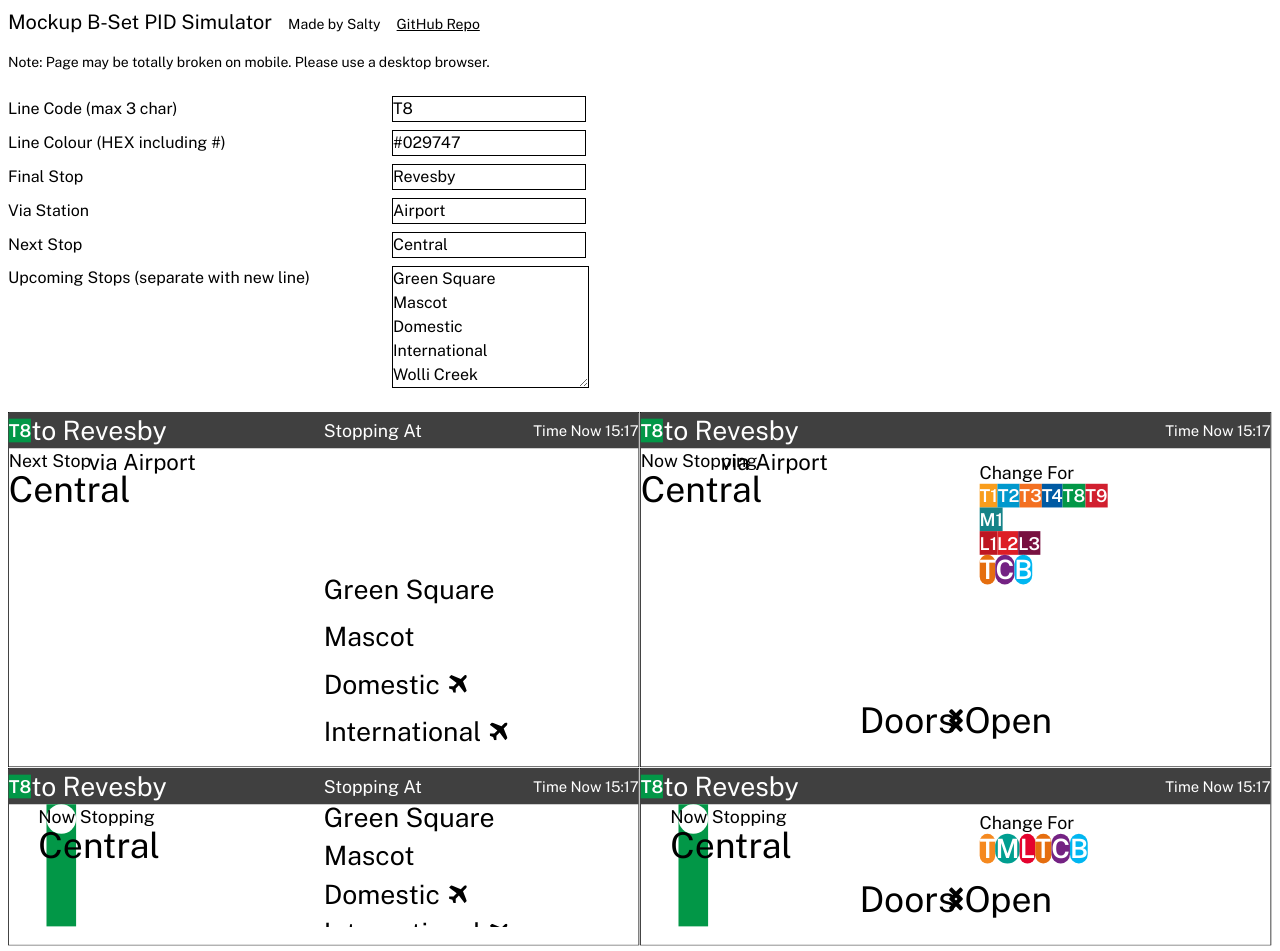
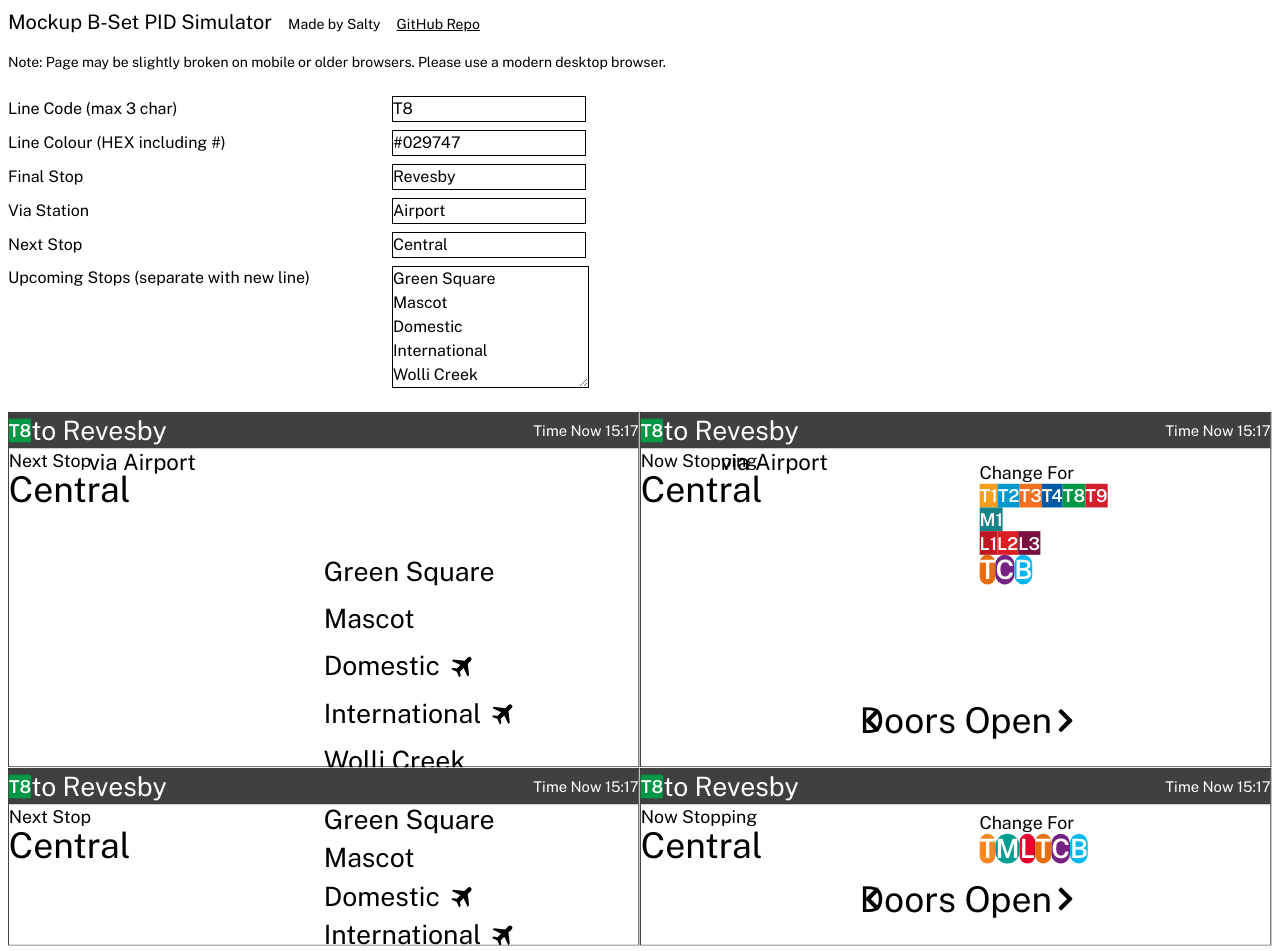
Before and after one commit to wutSalty/b-set-pid, a Next.js app: page /b-set-pid/ in a window 1280 px wide. Shown: the top 951 px of the page. Built offline with nearby package versions, Linux system fonts and the light colour scheme.

Commit message:
fix webkit support (mostly)

```diff
--- a/src/app/Components/big-stopping.tsx
+++ b/src/app/Components/big-stopping.tsx
@@ -20,30 +20,42 @@ export default function BigStopping(
   }
 ) {
   return (
-    <div className="aspect-video h-[480px] bg-background border inline-block align-top">
+    <div className="aspect-video h-[480px] bg-background border">
 
       <StandardHeader LineColour={LineColour} LineCode={LineCode} FinalStop={FinalStop} />
 
-      <div className="flex h-[calc(480px-75px-75px)]">
-        <div className="flex relative basis-1/2 h-[calc(480px-75px)]">
+      <div className="flex" style={{height: 480-75-75}}>
 
-          <div className="absolute left-[calc(28px+32px+40px+8px)]">
-            {ViaStop ? <p className="text-3xl">via {ViaStop}</p>: <></>}
+        <div className="flex basis-1/2" style={{height: 480-75}}>
+
+          {/* Via */}
+          <div className="h-0 w-0 overflow-visible">
+            {ViaStop ? <p className="text-3xl text-nowrap" style={{marginLeft: 28+32+40+8}}>via {ViaStop}</p>: <></>}
           </div>
 
-          <div className="relative w-[18] left-[calc(32px+28px-9px)]" style={{backgroundColor: LineColour}}>
-            <div className="bg-white border-[6] aspect-square w-[40] rounded-full relative right-[11] top-[182]" style={{borderColor: LineColour}}>
+          {/* Line */}
+          <div className="h-0 w-0 overflow-visible">
+            <div className="w-[18]" style={{backgroundColor: LineColour, marginLeft: 32+28-9, height: 480-75}}>
             </div>
           </div>
 
-          <div className='relative h-[100] left-[78] top-[148]'>
-            <p className="text-2xl">Now Stopping</p>
-            <p className="text-5xl">{NextStop}</p>
+          {/* Dot */}
+          <div className="h-0 w-0 overflow-visible">
+            <div className="bg-white border-[6] aspect-square w-[40] rounded-full ml-[11] mt-[182]" style={{borderColor: LineColour, marginLeft: 32+28-20}}>
+            </div>
+          </div>
+
+          {/* Next stop: */}
+          <div className="h-0 w-0 overflow-visible">
+            <div className="h-[100] ml-[102] mt-[146]">
+              <p className="text-2xl text-nowrap">Now Stopping</p>
+              <p className="text-5xl text-nowrap">{NextStop}</p>
+            </div>
           </div>
 
         </div>
 
-        <div className="basis-1/2 h-[calc(480px-75px-75px)] px-[32px] py-[16px] pr-0 pb-0">
+        <div className="basis-1/2 px-[32px] py-[16px] pr-0 pb-0" style={{height: 480-75-75}}>
           <p className="text-2xl">Change For</p>
           <div className='flex gap-[12] items-center flex-wrap mb-[12]'>
             <SquareIcon LineCode='T1' LineColour='#f99d1c' />
@@ -69,10 +81,14 @@ export default function BigStopping(
         </div>
       </div>
 
-      <div className="h-[75px] flex items-center justify-center relative">
-        <FaChevronLeft className='text-4xl absolute mr-[320]'/>
-        <p className="text-5xl relative">Doors Open</p>
-        <FaChevronRight className='text-4xl absolute ml-[320]'/>
+      <div className="h-[75px] flex items-center justify-center">
+        <div className="w-0 overflow-visible">
+          <FaChevronLeft className='text-4xl ml-[-56]'/>
+        </div>
+        <p className="text-5xl text-nowrap ml-[0]">Doors Open</p>
+        <div className="w-0 overflow-visible">
+          <FaChevronRight className='text-4xl ml-[16]'/>
+        </div>
       </div>
     </div>
   );
--- a/src/app/Components/big-upcoming.tsx
+++ b/src/app/Components/big-upcoming.tsx
@@ -1,4 +1,5 @@
-import { CSSProperties } from "react";
+'use client'
+import React, { CSSProperties, useEffect, useRef, useState } from "react";
 import Upcoming from "./upcoming";
 import StandardHeader from "./header";
 
@@ -10,7 +11,6 @@ export default function BigUpcoming(
     ViaStop,
     NextStop,
     UpcomingStops,
-    ScrollStyle,
   }:
   {
     LineColour: string,
@@ -19,49 +19,79 @@ export default function BigUpcoming(
     ViaStop: string,
     NextStop: string,
     UpcomingStops: string[],
-    ScrollStyle: CSSProperties,
   }
 ) {
+  const [height, setHeight] = useState(0);
+  const ref = useRef<HTMLDivElement>(null);
+
+  useEffect(() => {
+    if (ref.current) {
+      setHeight(ref.current.clientHeight);
+    }
+  }, []);
+
+  const ScrollStyleA = {
+    "--speed": `${UpcomingStops.length * 2}s`,
+    "--height": `-${height + 48}px`,
+  }
+
+  // 405 = 0%
+  // height + 48 = 100%
+
   return (
-    <div className="aspect-video h-[480px] bg-background border inline-block align-top">
+    <div className="aspect-video h-[480px] bg-background border">
 
       <StandardHeader LineColour={LineColour} LineCode={LineCode} FinalStop={FinalStop} />
 
-      <div className="flex h-[calc(480px-75px)]">
-        <div className="flex relative basis-1/2 h-[calc(480px-75px)]">
+      <div className="flex" style={{height: 480-75}}>
+        {/* Left side */}
+        <div className="flex basis-1/2" style={{height: 480-75}}>
 
-          <div className="absolute left-[calc(28px+32px+40px+8px)]">
-            {ViaStop ? <p className="text-3xl">via {ViaStop}</p>: <></>}
+          {/* Via Stop */}
+          <div className="h-0 w-0 overflow-visible">
+            {ViaStop ? <p className="text-3xl text-nowrap" style={{marginLeft: 28+32+40+8}}>via {ViaStop}</p>: <></>}
           </div>
 
-          {/* Line and dot */}
-          <div className="relative w-[18] left-[calc(32px+28px-9px)]" style={{backgroundColor: LineColour}}>
-            <div className="bg-white border-[6] aspect-square w-[40] rounded-full relative right-[11] top-[182]" style={{borderColor: LineColour}}>
+          {/* Line */}
+          <div className="h-0 w-0 overflow-visible">
+            <div className="w-[18]" style={{backgroundColor: LineColour, marginLeft: 32+28-9, height: 480-75}}>
+            </div>
+          </div>
+
+          {/* Dot */}
+          <div className="h-0 w-0 overflow-visible">
+            <div className="bg-white border-[6] aspect-square w-[40] rounded-full ml-[11] mt-[182]" style={{borderColor: LineColour, marginLeft: 32+28-20}}>
             </div>
           </div>
 
           {/* Next stop: */}
-          <div className="relative h-[100] left-[78] top-[148]">
-            <p className="text-2xl">Next Stop</p>
-            <p className="text-5xl">{NextStop}</p>
+          <div className="h-0 w-0 overflow-visible">
+            <div className="h-[100] ml-[102] mt-[146]">
+              <p className="text-2xl text-nowrap">Next Stop</p>
+              <p className="text-5xl text-nowrap">{NextStop}</p>
+            </div>
           </div>
 
         </div>
 
-        {/* right side */}
-        <div className="basis-1/2">
-          <div className="flex relative h-[405px]">
-            {/* Line and dot */}
-            <div className="relative w-[12] left-[72]" style={{backgroundColor: LineColour}}>
+        {/* Right side */}
+        <div className="flex basis-1/2 h-[405px]">
+
+          {/* Line */}
+          <div className="h-0 w-0 overflow-visible">
+            <div className="w-[12]" style={{backgroundColor: LineColour, marginLeft: 72, height: 480-75}}>
             </div>
+          </div>
 
-            {/* Next stop: */}
-            <div className="relative h-[32] left-[64] bottom-[calc(32px+8px)]">
-              <p className="text-2xl text-secondary">Stopping At</p>
-            </div>
+          {/* Next stop: */}
+          <div className="h-0 w-0 overflow-visible">
+            <p className="text-2xl text-secondary text-nowrap ml-[64] mt-[-40]">Stopping At</p>
+          </div>
 
-            <div className="absolute h-[calc(405px)] left-[64] overflow-y-hidden">
-              <div className={UpcomingStops.length > 6 ? "animate-scrollA" : ""} style={ScrollStyle}>
+          {/* Scrolling */}
+          <div className="h-[405] overflow-visible">
+            <div className="h-[405] ml-[64] overflow-y-hidden">
+              <div className="animate-scrollA" style={ScrollStyleA as CSSProperties} ref={ref}>
                 {UpcomingStops.map((s, i) => (
                   <Upcoming key={i} name={s} colour={LineColour} marginY={24} />
                 ))}
--- a/src/app/Components/small-stopping.tsx
+++ b/src/app/Components/small-stopping.tsx
@@ -18,26 +18,36 @@ export default function SmallStopping(
   }
 ) {
   return (
-    <div className="aspect-32/9 h-[240px] bg-background border inline-block">
+    <div className="aspect-32/9 h-[240px] bg-background border">
 
       <StandardHeader LineColour={LineColour} LineCode={LineCode} FinalStop={FinalStop} />
 
-      <div className="flex h-[calc(240px-75px-75px)]">
-        <div className="flex basis-1/2 h-[calc(240px-75px)]">
+      <div className="flex" style={{height: 240-75-75}}>
 
-          <div className="relative w-[18] left-[calc(28px-9px+32px)]" style={{backgroundColor: LineColour}}>
-            <div className="bg-white border-[6] aspect-square w-[40px] rounded-full relative right-[11] top-[46]" style={{borderColor: LineColour}}>
+        <div className="flex basis-1/2" style={{height: 240-75}}>
+
+          {/* Line */}
+          <div className="h-0 w-0 overflow-visible">
+            <div className="w-[18]" style={{backgroundColor: LineColour, marginLeft: 32+28-9, height: 480-75}}>
             </div>
           </div>
 
-          <div className='relative h-[100] left-[78] top-[12]'>
-            <p className="text-2xl">Now Stopping</p>
-            <p className="text-5xl">{NextStop}</p>
+          {/* Dot */}
+          <div className="h-0 w-0 overflow-visible">
+            <div className="bg-white border-[6] aspect-square w-[40] rounded-full ml-[11] mt-[46]" style={{borderColor: LineColour, marginLeft: 32+28-20}}>
+            </div>
+          </div>
+
+          <div className="h-0 w-0 overflow-visible">
+            <div className='h-[100] ml-[102] mt-[12]'>
+              <p className="text-2xl text-nowrap">Now Stopping</p>
+              <p className="text-5xl text-nowrap">{NextStop}</p>
+            </div>
           </div>
 
         </div>
 
-        <div className="basis-1/2 h-[calc(240px-75px-75px)] px-[32px] py-[8px] pr-0 pb-0">
+        <div className="basis-1/2 px-[32px] py-[8px] pr-0 pb-0" style={{height: 240-75-75}}>
           <p className="text-2xl">Change For</p>
           <div className='flex gap-[12] items-center flex-wrap'>
             <RoundIcon LineCode='T' LineColour='#f5891f' />
@@ -50,10 +60,14 @@ export default function SmallStopping(
         </div>
       </div>
 
-      <div className="h-[75px] flex items-center justify-center relative">
-        <FaChevronLeft className='text-4xl absolute mr-[320]'/>
-        <p className="text-5xl relative">Doors Open</p>
-        <FaChevronRight className='text-4xl absolute ml-[320]'/>
+      <div className="h-[75px] flex items-center justify-center">
+        <div className="w-0 overflow-visible">
+          <FaChevronLeft className='text-4xl ml-[-56]'/>
+        </div>
+        <p className="text-5xl text-nowrap ml-[0]">Doors Open</p>
+        <div className="w-0 overflow-visible">
+          <FaChevronRight className='text-4xl ml-[16]'/>
+        </div>
       </div>
     </div>
   );
--- a/src/app/Components/small-upcoming.tsx
+++ b/src/app/Components/small-upcoming.tsx
@@ -1,4 +1,5 @@
-import { CSSProperties } from "react";
+'use client'
+import { CSSProperties, useEffect, useRef, useState } from "react";
 import Upcoming from "./upcoming";
 import StandardHeader from "./header";
 
@@ -9,7 +10,6 @@ export default function SmallUpcoming(
     FinalStop,
     NextStop,
     UpcomingStops,
-    ScrollStyle,
   }:
   {
     LineColour: string,
@@ -17,51 +17,75 @@ export default function SmallUpcoming(
     FinalStop: string,
     NextStop: string,
     UpcomingStops: string[],
-    ScrollStyle: CSSProperties,
   }
 ) {
+  const [height, setHeight] = useState(0);
+  const ref = useRef<HTMLDivElement>(null);
+
+  useEffect(() => {
+    if (ref.current) {
+      setHeight(ref.current.clientHeight);
+    }
+  }, []);
+
+  const ScrollStyleB = {
+    "--speed": `${UpcomingStops.length * 2}s`,
+    "--height": `-${height + 24}px`,
+  }
+
   return (
-    <div className="aspect-32/9 h-[240px] bg-background border inline-block">
+    <div className="aspect-32/9 h-[240px] bg-background border">
 
       <StandardHeader LineColour={LineColour} LineCode={LineCode} FinalStop={FinalStop} />
 
-      <div className="flex h-[calc(240px-75px)]">
-        <div className="basis-1/2 h-[calc(240px-75px)]">
-          <div className="flex h-[calc(240px-75px)]">
+      <div className="flex" style={{height: 240-75}}>
+        <div className="flex basis-1/2" style={{height: 240-75}}>
 
-            <div className="relative w-[18] left-[calc(28px-9px+32px)]" style={{backgroundColor: LineColour}}>
-              <div className="bg-white border-[6] aspect-square w-[40px] rounded-full relative right-[11] top-[46]" style={{borderColor: LineColour}}>
-              </div>
+          {/* Line */}
+          <div className="h-0 w-0 overflow-visible">
+            <div className="w-[18]" style={{backgroundColor: LineColour, marginLeft: 32+28-9, height: 480-75}}>
             </div>
+          </div>
 
-            <div className='relative h-[100] left-[78] top-[12]'>
-              <p className="text-2xl">Now Stopping</p>
-              <p className="text-5xl">{NextStop}</p>
+          {/* Dot */}
+          <div className="h-0 w-0 overflow-visible">
+            <div className="bg-white border-[6] aspect-square w-[40] rounded-full ml-[11] mt-[46]" style={{borderColor: LineColour, marginLeft: 32+28-20}}>
             </div>
+          </div>
 
+          <div className="h-0 w-0 overflow-visible">
+            <div className='h-[100] ml-[102] mt-[12]'>
+              <p className="text-2xl text-nowrap">Next Stop</p>
+              <p className="text-5xl text-nowrap">{NextStop}</p>
+            </div>
           </div>
         </div>
 
         {/* right side */}
-        <div className="basis-1/2">
-          <div className="flex relative h-[calc(240px-75px)]">
-            {/* Line and dot */}
-            <div className="relative w-[12] left-[72]" style={{backgroundColor: LineColour}}>
+        <div className="flex basis-1/2 h-[240px]">
+
+          {/* Line */}
+          <div className="h-0 w-0 overflow-visible">
+            <div className="w-[12]" style={{backgroundColor: LineColour, marginLeft: 72, height: 240-75}}>
             </div>
+          </div>
 
-            {/* Next stop: */}
-            <div className="relative h-[32] left-[64] bottom-[calc(32px+8px)]">
-              <p className="text-2xl text-secondary">Stopping At</p>
-            </div>
 
-            <div className="absolute h-[calc(240px-75px)] left-[64] overflow-y-hidden">
-              <div className={UpcomingStops.length > 3 ? "animate-scrollB" : ""} style={ScrollStyle}>
+          {/* Next stop: */}
+          <div className="h-0 w-0 overflow-visible">
+            <p className="text-2xl text-secondary text-nowrap ml-[64] mt-[-32]">Stopping At</p>
+          </div>
+
+          <div className="h-[165] overflow-visible">
+            <div className="h-[165] ml-[64] overflow-y-hidden">
+              <div className="animate-scrollB" style={ScrollStyleB as CSSProperties} ref={ref}>
                 {UpcomingStops.map((s, i) => (
                   <Upcoming key={i} name={s} colour={LineColour} marginY={12} />
                 ))}
               </div>
             </div>
           </div>
+
         </div>
       </div>
     </div>
--- a/src/app/Components/upcoming.tsx
+++ b/src/app/Components/upcoming.tsx
@@ -1,4 +1,4 @@
-import { ImAirplane } from 'react-icons/im'
+import { BiSolidPlaneAlt } from 'react-icons/bi';
 
 const AirportStations = [
   "Domestic",
@@ -8,11 +8,11 @@ const AirportStations = [
 export default function Upcoming({name, colour, marginY}: {name: string, colour: string, marginY: number}) {
   return (
     <>
-      <div className="w-[350]" style={{margin: `${marginY}px 0`}}>
-        <div className="bg-white border-[3] aspect-square w-[28] mr-[12] rounded-full relative inline-block" style={{borderColor: colour}}></div>
-        <div className='inline-flex items-center gap-3'>
-          <p className="text-4xl inline-block">{name}</p>
-          {AirportStations.indexOf(name) >= 0 ? <ImAirplane className='text-2xl -scale-x-100'/> : <></>}
+      <div className="w-[350] overflow-visible" style={{margin: `${marginY}px 0`}}>
+        <div className="bg-white border-[3] aspect-square w-[28] mr-[12] rounded-full inline-block overflow-visible" style={{borderColor: colour}}></div>
+        <div className='inline-flex items-center gap-3 overflow-visible'>
+          <p className="text-4xl inline-block overflow-visible text-nowrap">{name}</p>
+          {AirportStations.indexOf(name) >= 0 ? <BiSolidPlaneAlt className='text-4xl'/> : <></>}
         </div>
       </div>
     </>
--- a/src/app/globals.css
+++ b/src/app/globals.css
@@ -29,21 +29,27 @@
 
   @keyframes scroll-a {
     0% {
-      transform: translateY(405px);
+      margin-top: 405px;
+      /* transform: translateY(405px); */
+      /* translate: 0 405px; */
     }
 
     100% {
-      transform: translateY(-105%);
+      margin-top: var(--height);
+      /* transform: translateY(var(--height)); */
+      /* translate: 0 var(--height); */
     }
   }
 
   @keyframes scroll-b {
     0% {
-      transform: translateY(calc(240px - 75px));
+      margin-top: 165px;
+      /* transform: translateY(calc(240px - 75px)); */
     }
 
     100% {
-      transform: translateY(-105%);
+      margin-top: var(--height);
+      /* transform: translateY(-105%); */
     }
   }
 }
--- a/src/app/page.tsx
+++ b/src/app/page.tsx
@@ -1,5 +1,5 @@
 'use client'
-import React, { CSSProperties } from 'react';
+import React, { useState } from 'react';
 import BigUpcoming from './Components/big-upcoming';
 import SmallUpcoming from './Components/small-upcoming';
 import BigStopping from './Components/big-stopping';
@@ -28,19 +28,15 @@ import SmallStopping from './Components/small-stopping';
   ];
 
 export default function Home() {
-  const [LineColour, setLineColour] = React.useState(DefaultLineColour);
-  const [LineCode, setLineCode] = React.useState(DefaultLineCode);
-  const [FinalStop, setFinalStop] = React.useState(DefaultFinalStop);
-  const [ViaStop, setViaStop] = React.useState(DefaultViaStop);
-  const [NextStop, setNextStop] = React.useState(DefaultNextStop);
-  const [UpcomingStops, setUpcomingStops] = React.useState(DefaultUpcomingStops);
+  const [LineColour, setLineColour] = useState(DefaultLineColour);
+  const [LineCode, setLineCode] = useState(DefaultLineCode);
+  const [FinalStop, setFinalStop] = useState(DefaultFinalStop);
+  const [ViaStop, setViaStop] = useState(DefaultViaStop);
+  const [NextStop, setNextStop] = useState(DefaultNextStop);
+  const [UpcomingStops, setUpcomingStops] = useState(DefaultUpcomingStops);
 
   const formatUpcomingStops = (e: React.ChangeEvent<HTMLTextAreaElement>) => {
     setUpcomingStops(e.target.value.split('\n'))
-  }
-
-  const ScrollStyle = {
-    "--speed": `${UpcomingStops.length * 2}s`,
   }
 
   return (
@@ -48,7 +44,7 @@ export default function Home() {
       <p className='text-xl p-2 inline-block'>{"Mockup B-Set PID Simulator"}</p>
       <p className='text-sm p-2 inline-block'>{"Made by Salty"}</p>
       <a className='text-sm m-2 inline-block underline' href='https://github.com/wutSalty/b-set-pid' target="_blank" rel="noopener noreferrer">{"GitHub Repo"}</a>
-      <p className='text-sm m-2'>{"Note: Page may be totally broken on mobile. Please use a desktop browser."}</p>
+      <p className='text-sm m-2'>{"Note: Page may be slightly broken on mobile or older browsers. Please use a modern desktop browser."}</p>
       <div className='basis-1/5 p-2'>
         <div className='my-2'>
           <label htmlFor="LineCode" className='inline-block w-sm'>Line Code (max 3 char)</label>
@@ -125,6 +121,7 @@ export default function Home() {
 
         <div className='basis-1/2'>
           <svg width="100%" viewBox='0 0 854 481' className='inline-block align-top'>
+            {/* https://stackoverflow.com/questions/51313873/svg-foreignobject-not-working-properly-on-safari */}
             <foreignObject x="0" y="0" width={854} height={480}>
               <BigUpcoming
                 LineColour={LineColour}
@@ -133,7 +130,6 @@ export default function Home() {
                 ViaStop={ViaStop}
                 NextStop={NextStop}
                 UpcomingStops={UpcomingStops}
-                ScrollStyle={ScrollStyle as CSSProperties}
               />
             </foreignObject>
           </svg>
@@ -146,7 +142,6 @@ export default function Home() {
                 FinalStop={FinalStop}
                 NextStop={NextStop}
                 UpcomingStops={UpcomingStops}
-                ScrollStyle={ScrollStyle as CSSProperties}
               />
             </foreignObject>
           </svg>
```
